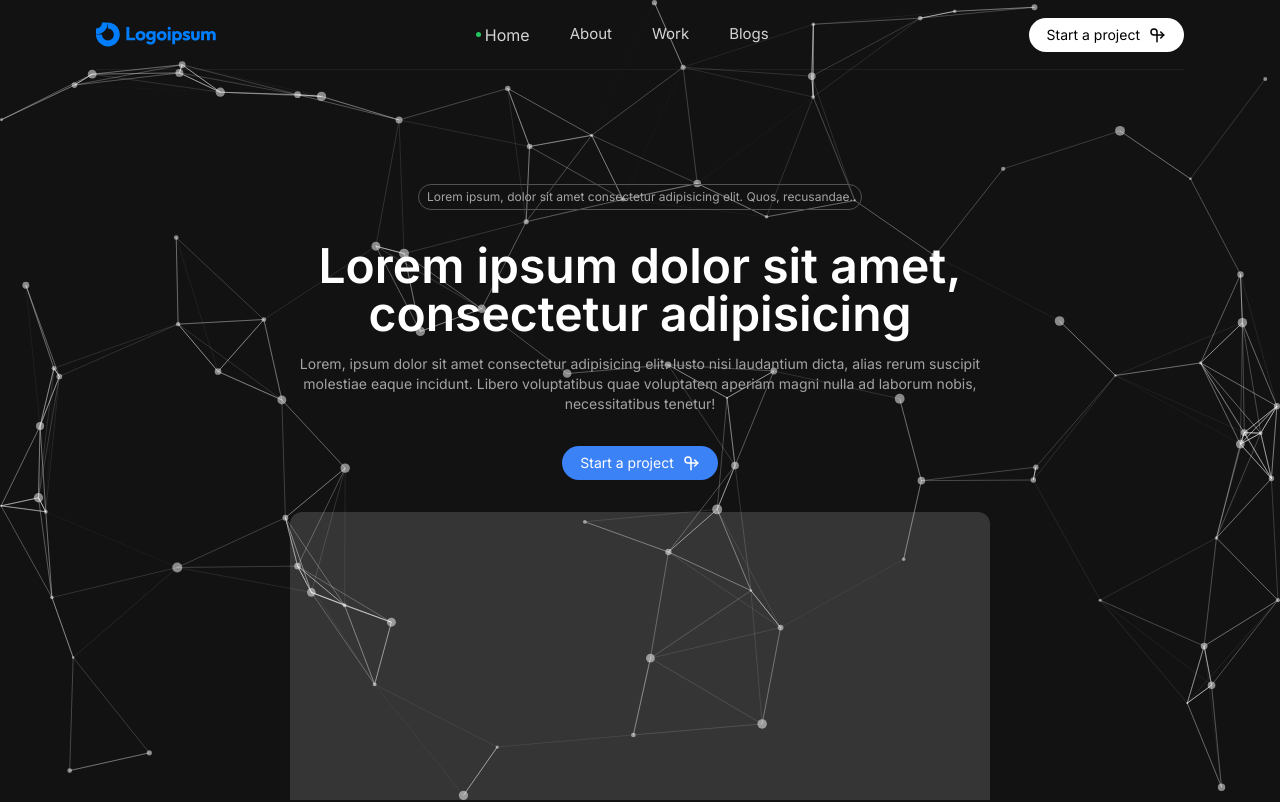
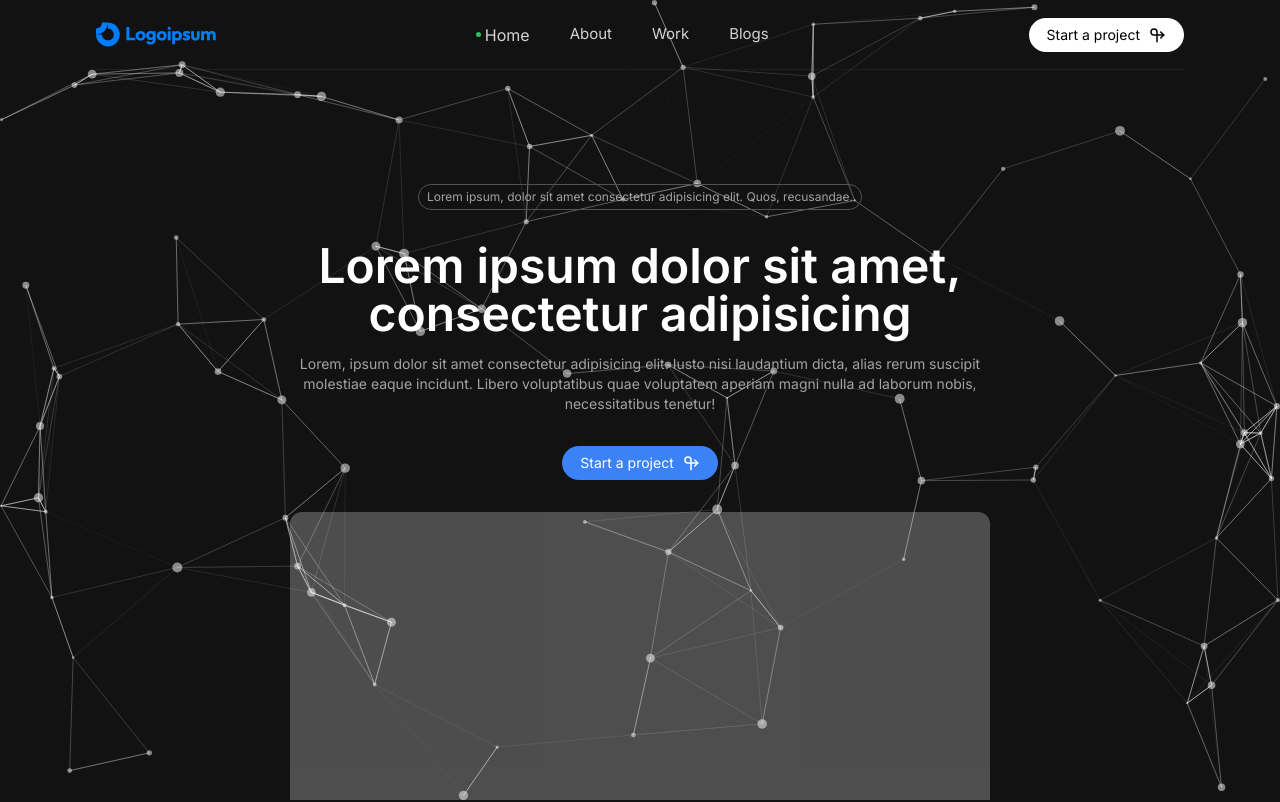
Before and after one commit to hrishabh038/designndev, a Next.js app: page / in a window 1280 px wide. Shown: the top 802 px of the page. Built offline with nearby package versions, Linux system fonts and the light colour scheme.

Commit message:
Development's First Commit

```diff
--- a/src/components/Formal/Banner.tsx
+++ b/src/components/Formal/Banner.tsx
@@ -30,7 +30,7 @@ const Banner = (props: Props) => {
             icon
           />
         </div>
-        <div className="h-[300px] w-full md:w-[700px] bg-white/15 rounded-xl -mb-[275px]"></div>
+        <div className="h-[300px] w-full md:w-[700px] bg-white/25 rounded-xl -mb-[275px]"></div>
       </div>
       <TsParticlesBanner />
     </div>
```
Also changed, not shown: 1 other file (tests, documents, lock files or other folders).
